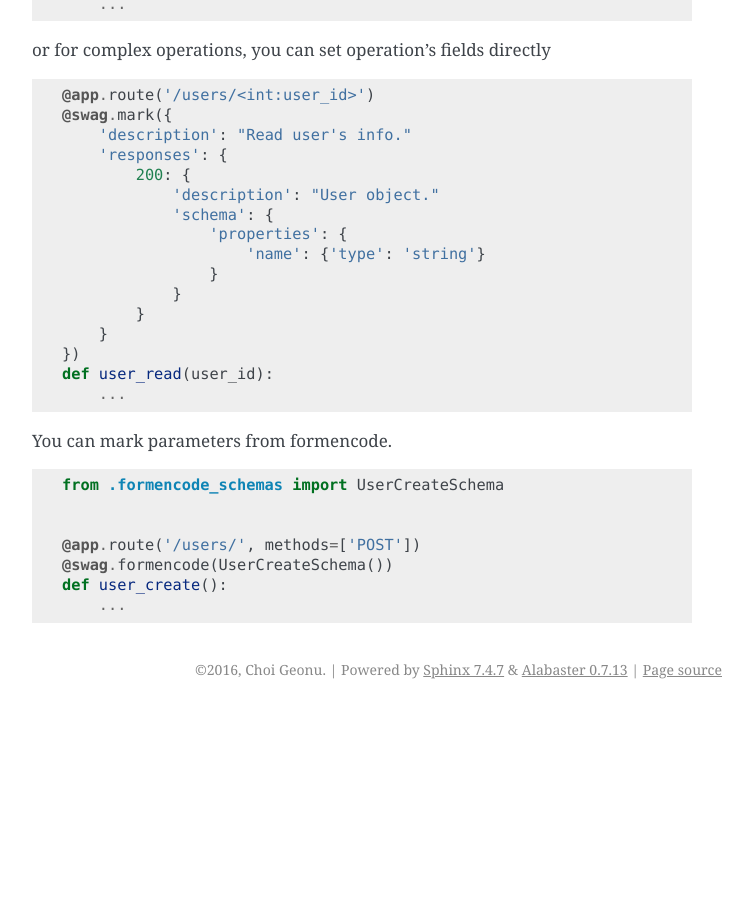
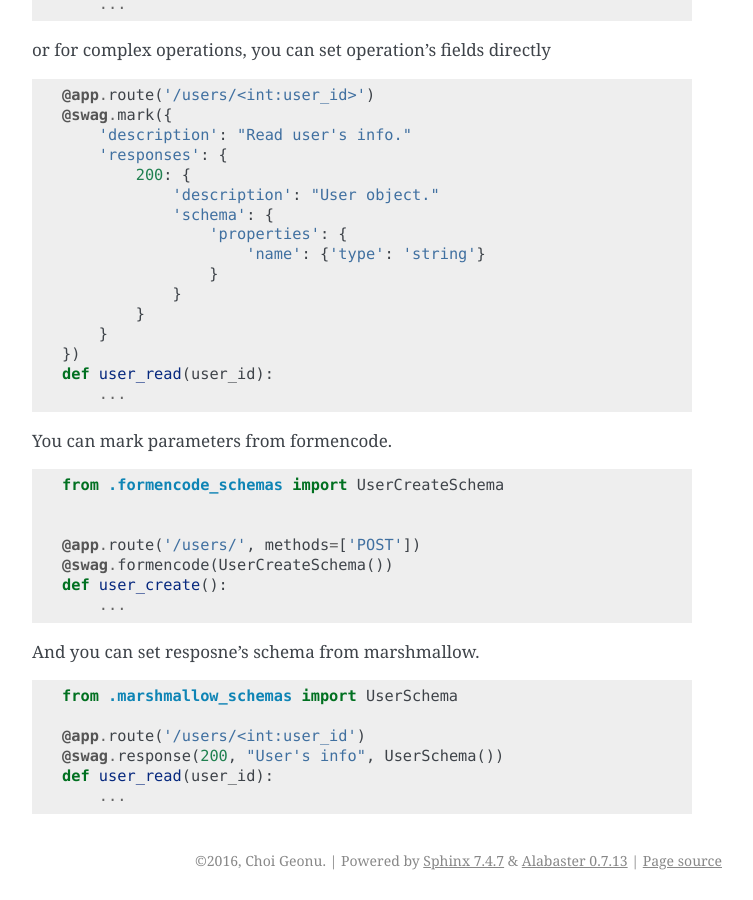
Before and after one commit to Hardtack/Flask-Swag, a Sphinx documentation site: the page built from docs/quickstart.rst, in a window 1280 px wide and 900 px high, scrolled down 1615 px. Shown: the whole window, without its empty margins (388-1141 px from the left). Built offline with Sphinx 7.4.7, drawn with Linux system fonts in a browser that asks for light colours; before the commit the page ends 2324 px from its top, so only the background shows below that.

Commit message:
Add marshmallow response schema guide

```diff
--- a/docs/quickstart.rst
+++ b/docs/quickstart.rst
@@ -89,3 +89,14 @@ You can mark parameters from formencode.
     @swag.formencode(UserCreateSchema())
     def user_create():
         ...
+
+And you can set resposne's schema from marshmallow.
+
+.. code-block:: python
+
+    from .marshmallow_schemas import UserSchema
+
+    @app.route('/users/<int:user_id')
+    @swag.response(200, "User's info", UserSchema())
+    def user_read(user_id):
+        ...
```
